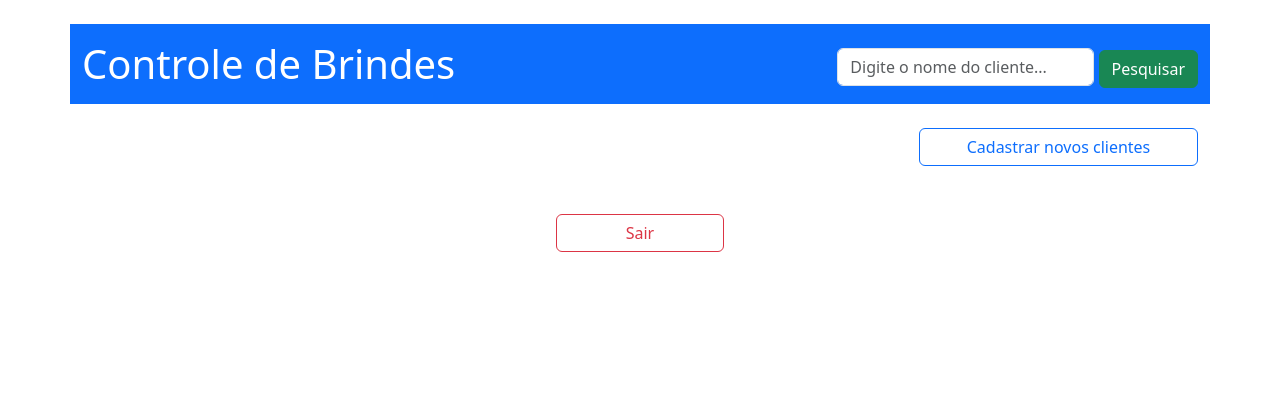
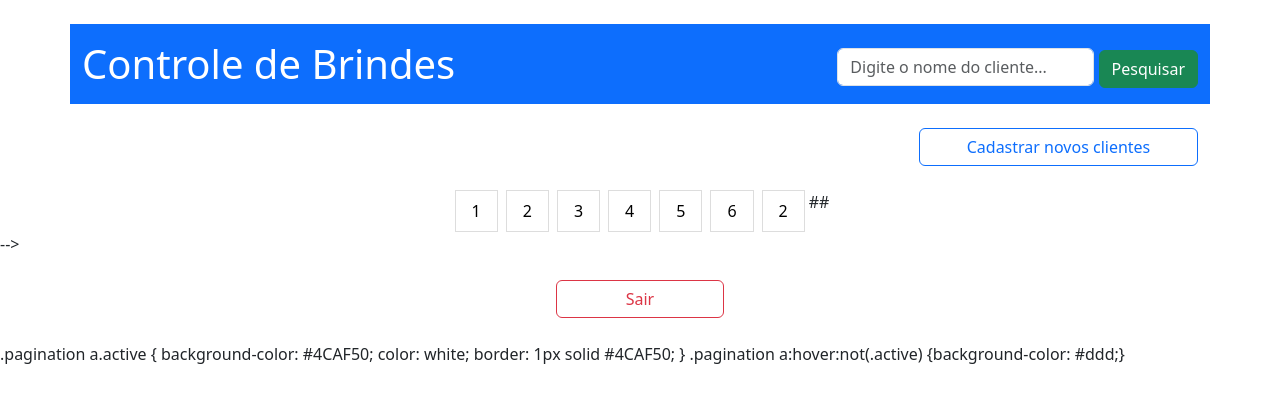
Before and after one commit to PedroFilhoEng/Python, a Django app: template app/templates/index.html in a window 1280 px wide. Shown: the top 403 px of the page. Run offline with Django 4.2, Linux system fonts and the light colour scheme; the template is opened without the code that fills it, so the values that code supplies are empty.

Commit message:
Primeiro Upload DB2

```diff
--- a/app/templates/index.html
+++ b/app/templates/index.html
@@ -7,7 +7,7 @@
         <link rel="stylesheet" href="https://cdn.jsdelivr.net/npm/flatpickr/dist/flatpickr.min.css">
         <script src="https://cdnjs.cloudflare.com/ajax/libs/font-awesome/5.15.3/js/all.min.js" integrity="sha512-bNhgnJHThy7V94c1sEuc7sK91Wo8ZUaJZYZ6wZK6E3q6D50pPzJMrKj+U1I9Xj8fn+vgIS+sZY+hRlBbLHTJ+Q==" crossorigin="anonymous" referrerpolicy="no-referrer"></script>
         <link rel="stylesheet" href="https://cdnjs.cloudflare.com/ajax/libs/font-awesome/4.7.0/css/font-awesome.min.css">
-        <!-- <style>
+         <style>
             .center {
               text-align: center;
             }
@@ -27,7 +27,7 @@
             }
 
 
-            </style>-->
+            </style>
      </head>
      <body>
 
@@ -57,6 +57,68 @@
        </div>
     </div>
 
+<!--
+
+    <div class="container">
+        <div class="row">
+            <div class="table-responsive">
+                <table class="table table-striped">
+                    <thead>
+                    <tr>
+                        <th scope="col">ID</th>
+                        <th scope="col"> Nome</th>
+                        <th scope="col">   Data</th>
+                        <th scope="col"> Brinde</th>
+                        <th scope="col"> Sala</th>
+                        <th class="col text-center">   Opções</th>
+                    </tr>
+                    </thead>
+                    <tbody>
+                    {% for dbs in db %}
+
+                        <tr>
+                            <th>{{dbs.id}}</th>
+                            <td>{{dbs.Nome}}</td>
+                            <td>{{dbs.tempo_formatado}}</td>
+                            <td>{{dbs.Brinde}}</td>
+                            <td>{{dbs.Sala}}</td>
+                            <td class="text-center">
+                                <a href="/view/{{dbs.id}}/" class="btn btn-dark" title="Visualizar Cadastro do Cliente">  Visualizar</a>
+                                <a href="/brinde/{{dbs.id}}/" class="btn btn-success" title="Imprimir Brinde" target="_blank">Imprimir</a>
+
+                                <a href="/edit/{{dbs.id}}/" class="btn btn-primary" title="Editar Cadastro do Cliente"><i class='fas fa-user-edit'></i>   Editar</a>
+                                <a href="/delete/{{dbs.id}}/" class="btn btn-danger btnDel" title="Deletar Cadastro do Cliente"><i class='far fa-trash-alt'></i>   Deletar</a>
+                            </td>
+                        </tr>
+
+
+                    {% endfor %}
+                    </tbody>
+                </table>
+            </div>
+        </div>
+    </div>
+-->
+
+
+     <div class="center">
+  <div class="pagination">
+   {% if db.has_previous %}
+            <a href="?page={{ db.previous_page_number }}">&laquo;</a>
+   {% endif %}
+  <a href="?page=1">1</a>
+  <a href="?page=2">2</a>
+  <a href="?page=3">3</a>
+  <a href="?page=4">4</a>
+  <a href="?page=5">5</a>
+  <a href="?page=6">6</a>
+  ##<a href="#" class="active">2</a>
+  {% if db.has_next %}
+            <a href="?page={{ db.next_page_number }}">&raquo;</a>
+  {% endif %}
+  </div>
+</div>
+-->
 
       <div class="container">
        <div class="table-responsive text-center pt-4 pb-4">
@@ -65,26 +127,18 @@
        </div>
     </div>
 
-
-
-
-   <!--a href="/painel/">Login</a>
-    {% block content %}
-    <a href="/create2/">Cadastro de usuários</a>
-    {% endblock %}-->
-
         {%  load static %}
         <script src="{% static 'javascript.js' %}"></script>
         <script src="https://cdn.jsdelivr.net/npm/bootstrap@5.3.0-alpha3/dist/js/bootstrap.bundle.min.js" integrity="sha384-ENjdO4Dr2bkBIFxQpeoTz1HIcje39Wm4jDKdf19U8gI4ddQ3GYNS7NTKfAdVQSZe" crossorigin="anonymous"></script>
         <script src="https://cdn.jsdelivr.net/npm/flatpickr"></script>
 
-<!--.pagination a.active {
+            .pagination a.active {
               background-color: #4CAF50;
               color: white;
               border: 1px solid #4CAF50;
-            }-->
+            }
 
-            <!--.pagination a:hover:not(.active) {background-color: #ddd;}-->
+            .pagination a:hover:not(.active) {background-color: #ddd;}
 
 
      </body>
```
